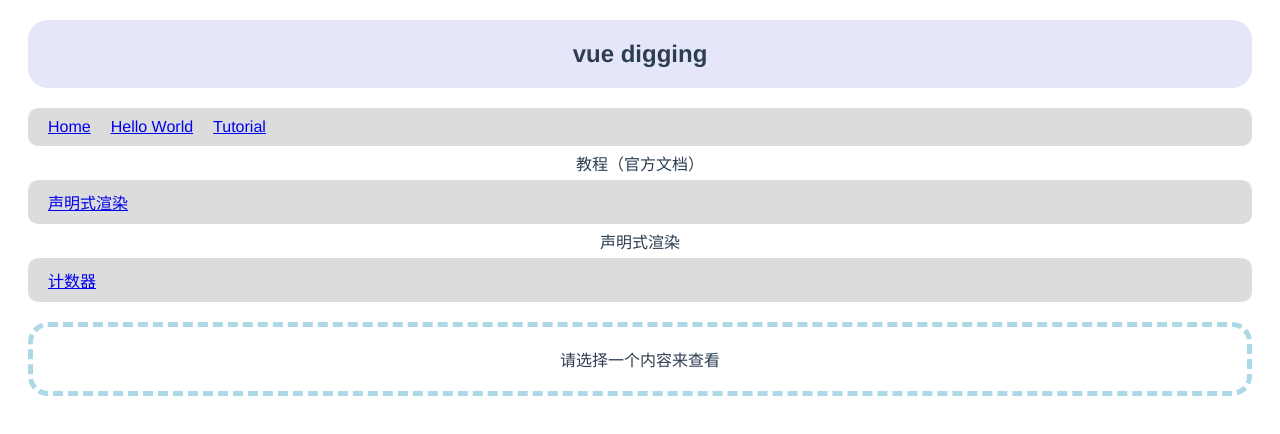
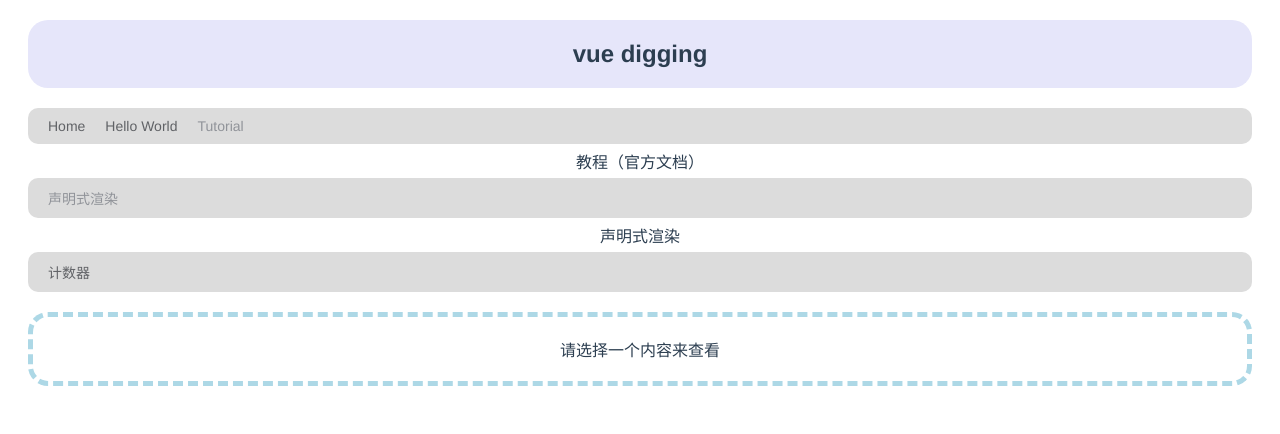
Before and after one commit to StephanieTM/vue-digging, a Vue app: page /tutorial/1 in a window 1280 px wide. Shown: the top 434 px of the page. Built offline with nearby package versions, Linux system fonts and the light colour scheme.

Commit message:
feat: use custom app-link for router-link

```diff
--- a/src/App.vue
+++ b/src/App.vue
@@ -2,9 +2,9 @@
   <Header />
 
   <div class="router-link-container">
-    <router-link class="router-link" to="/">Home</router-link>
-    <router-link class="router-link" to="/hello-world">Hello World</router-link>
-    <router-link class="router-link" to="/tutorial">Tutorial</router-link>
+    <app-link class="router-link" to="/">Home</app-link>
+    <app-link class="router-link" to="/hello-world">Hello World</app-link>
+    <app-link class="router-link" to="/tutorial">Tutorial</app-link>
   </div>
 
   <router-view></router-view>
@@ -23,7 +23,7 @@
 
 <style>
 #app {
-  font-family: 'Avenir', Helvetica, Arial, sans-serif;
+  font-family: Avenir, Helvetica, Arial, sans-serif;
   -webkit-font-smoothing: antialiased;
   -moz-osx-font-smoothing: grayscale;
   color: #2c3e50;
--- /dev/null
+++ b/src/components/RouterLink/index.vue
@@ -0,0 +1,27 @@
+<template>
+  <router-link custom :to="to" v-slot="{ href, navigate }">
+    <el-link
+      :href="href"
+      :underline="false"
+      :type="$route.matched.findIndex(item => item.path === to) > -1 ? 'primary' : 'default'"
+      @click="navigate"
+      v-bind="$attrs"
+    >
+      <slot></slot>
+    </el-link>
+  </router-link>
+</template>
+
+<script>
+export default {
+  name: 'app-link',
+  props: {
+    to: String,
+  },
+  data() {
+    return {
+      window,
+    };
+  },
+}
+</script>
--- a/src/tutorial/01-declarative-rendering/Counter/index.vue
+++ b/src/tutorial/01-declarative-rendering/Counter/index.vue
@@ -6,7 +6,7 @@
 
 <script>
 export default {
-  name: 'Counter',
+  name: 'counter',
   data() {
     return {
       counter: 0,
--- a/src/tutorial/01-declarative-rendering/index.vue
+++ b/src/tutorial/01-declarative-rendering/index.vue
@@ -4,7 +4,7 @@
   </div>
 
   <div class="router-link-container">
-    <router-link class="router-link" to="/tutorial/1/counter">计数器</router-link>
+    <app-link class="router-link" to="/tutorial/1/counter">计数器</app-link>
   </div>
 
   <div class="content-container">
@@ -14,7 +14,7 @@
 
 <script>
 export default {
-  name: 'Tutorial01',
+  name: 'tutorial-01',
 }
 </script>
 
--- a/src/tutorial/index.vue
+++ b/src/tutorial/index.vue
@@ -4,7 +4,7 @@
   </div>
 
   <div class="router-link-container">
-    <router-link class="router-link" to="/tutorial/1">声明式渲染</router-link>
+    <app-link class="router-link" to="/tutorial/1">声明式渲染</app-link>
   </div>
 
   <router-view></router-view>
@@ -12,7 +12,7 @@
 
 <script>
 export default {
-  name: 'Tutorial'
+  name: 'tutorial'
 }
 </script>
 
```
